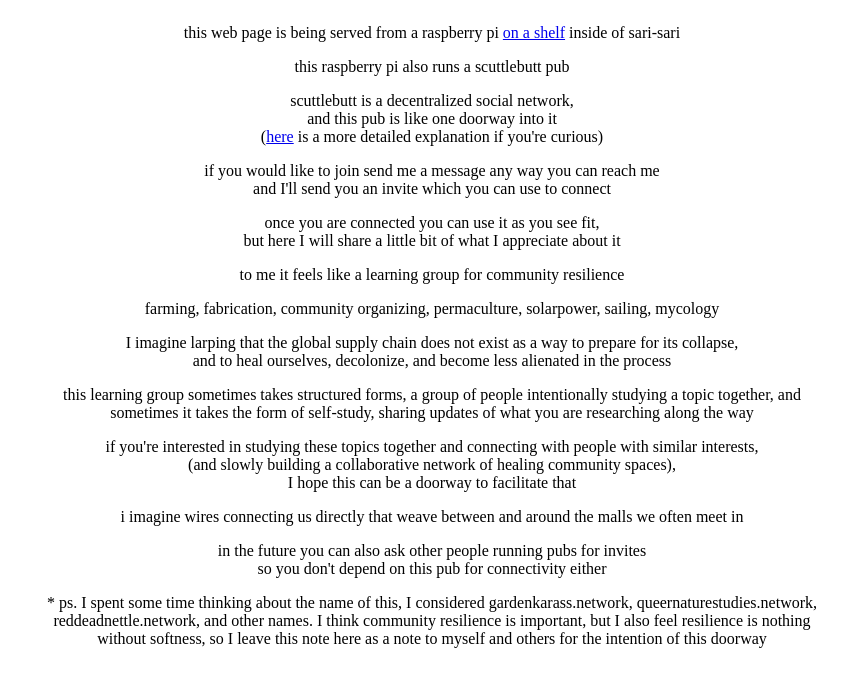
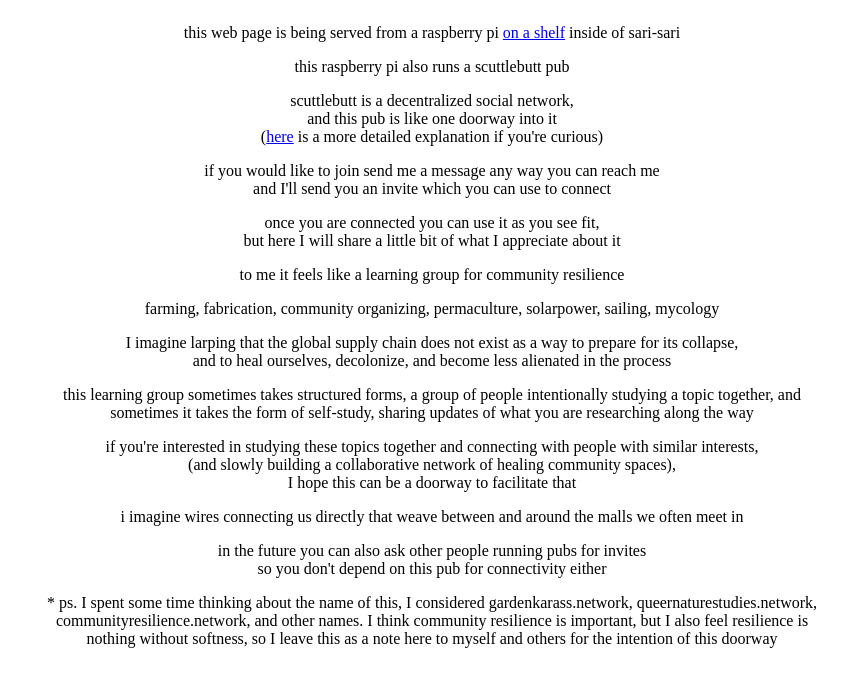
Before and after one commit to mhfowler/sar2d2, a website: page reddeadnettle/index.html in a window 1280 px wide. Shown: the part 730-1416 px from the top of the page, without its empty margins (208-1055 px from the left). Drawn offline with Linux system fonts and the light colour scheme.

Commit message:
long domain name

```diff
--- a/reddeadnettle/index.html
+++ b/reddeadnettle/index.html
@@ -6,16 +6,16 @@
     <meta charset="utf-8">
     <meta http-equiv="X-UA-Compatible" content="IE=edge,chrome=1">
     <meta name="viewport" content="width=device-width,initial-scale=1">
-    <meta property="og:url" content="http://reddeadnettle.network">
-    <meta property="og:site_name" content="reddeadnettle.network">
-    <title>reddeadnettle.network</title>
+    <meta property="og:url" content="http://communityresilience.network">
+    <meta property="og:site_name" content="communityresilience.network">
+    <title>communityresilience.network</title>
 
         <meta property="og:type" content="website">
-        <meta property="og:description" content="reddeadnettle.network">
-        <meta property="og:title" content="reddeadnettle">
+        <meta property="og:description" content="communityresilience.network">
+        <meta property="og:title" content="communityresilience">
         <meta name="twitter:card" content="summary">
-        <meta name="twitter:title" content="reddeadnettle">
-        <meta name="twitter:description" content="reddeadnettle.network">
+        <meta name="twitter:title" content="communityresilience">
+        <meta name="twitter:description" content="communityresilience.network">
         <style type="text/css">
             .center-pane {
                 margin: auto;
@@ -106,9 +106,9 @@
 
         <p>
             * ps. I spent some time thinking about the name of this,
-            I considered gardenkarass.network, queernaturestudies.network, reddeadnettle.network,
+            I considered gardenkarass.network, queernaturestudies.network, communityresilience.network,
             and other names. I think community resilience is important, but I also
-            feel resilience is nothing without softness, so I leave this note here as a note to myself
+            feel resilience is nothing without softness, so I leave this as a note here to myself
             and others for the intention of this doorway
         </p>
 
```
Also changed, not shown: 1 other file.
